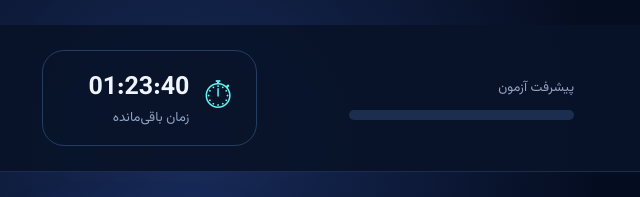
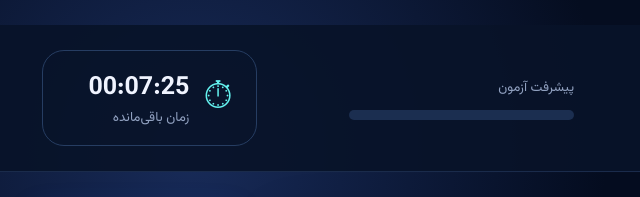
Before and after one commit to aliasghar2010smart-alt/exam_bot, a plain HTML site: page index.html in a window 1280 px wide. Shown: the top 197 px of the page, 0-640 px from the left. Drawn offline with Linux system fonts and the light colour scheme.

Commit message:
Set 90 seconds per question

```diff
--- a/index.html
+++ b/index.html
@@ -798,7 +798,7 @@ const questions = [
 let currentQuestion = 0;
 let selectedAnswers = new Array(questions.length).fill(null);
 let markedQuestions = new Array(questions.length).fill(false);
-let remainingSeconds = 1 * 60 * 60 + 23 * 60 + 45;
+let remainingSeconds = questions.length * 90;
 
 function renderQuestion() {
   const question = questions[currentQuestion];
```
